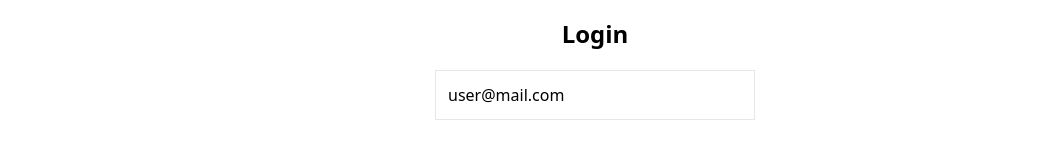
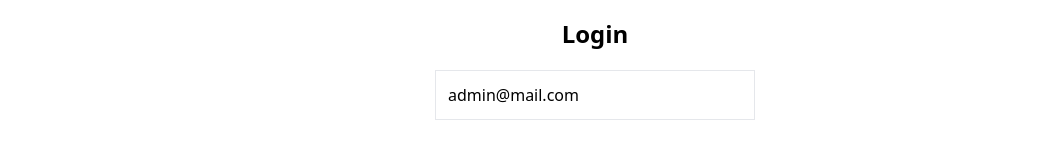
Before and after one commit to code322/booking-app, a React (Create React App) app in the folder client/: page /login in a window 1280 px wide. Shown: the part 300-447 px from the top of the page, without its empty margins (45-1098 px from the left). Built offline with nearby package versions, Linux system fonts and the light colour scheme.

Commit message:
redirect users back to previuos page after logging in

```diff
--- a/client/src/pages/Login/LogIn.tsx
+++ b/client/src/pages/Login/LogIn.tsx
@@ -11,7 +11,7 @@ function LogIn() {
   const dispatch = useAppDispatch();
 
   const [input, setInput] = useState<loginTypes>({
-    email: 'user@mail.com',
+    email: 'admin@mail.com',
     password: 'password',
   });
   function handleChange(e: React.ChangeEvent<HTMLInputElement>) {
@@ -31,10 +31,12 @@ function LogIn() {
   const from = location.state?.from || '/';
 
   useEffect(() => {
-    if (isLoggedIn) {
+    if (isLoggedIn && from === '/') {
+      navigate(-1);
+    } else if (isLoggedIn) {
       navigate(from, { replace: true });
     }
-  }, [navigate, isLoggedIn, from, location]);
+  }, [navigate, from, isLoggedIn]);
 
   useEffect(() => {
     window.scrollTo(0, 0);
```
